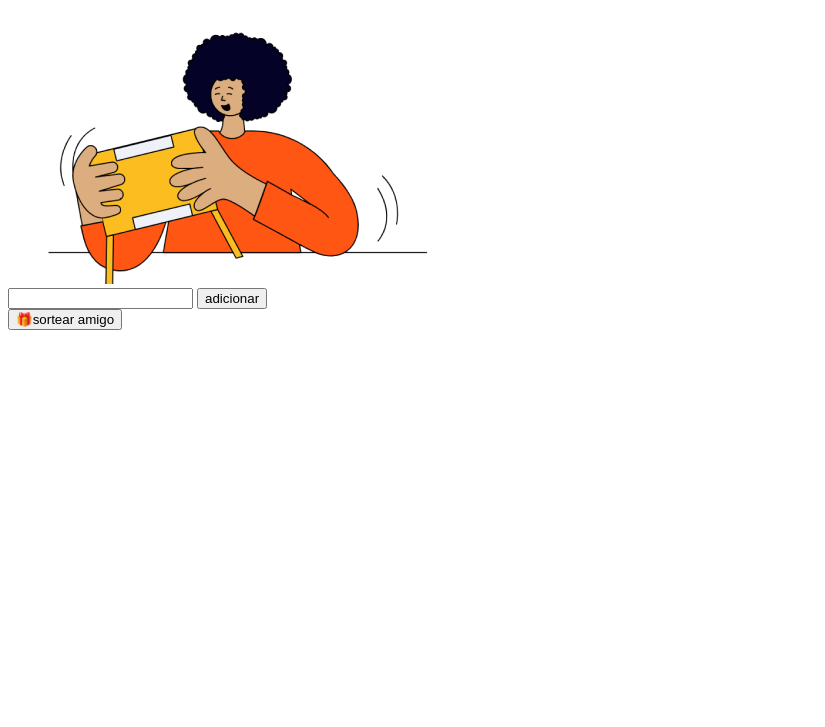
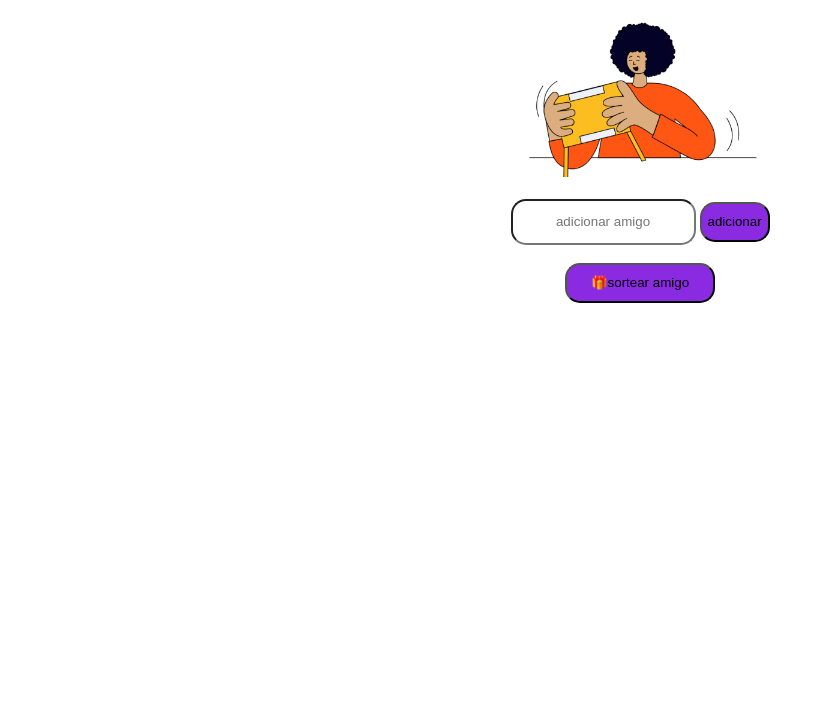
Before and after one commit to NicollasKuns/amigo_secreto, a plain HTML site: page index.html in a window 1280 px wide. Shown: the part 73-800 px from the top of the page, without its empty margins (0-825 px from the left). Drawn offline with Linux system fonts and the light colour scheme.

Commit message:
iniciando projeto 2

```diff
--- /dev/null
+++ b/css/index.css
@@ -0,0 +1,29 @@
+div{
+    color: blueviolet;
+    text-align: center;
+}
+
+#img{
+    height: 170px;
+    width: 270px;
+}
+
+#nomes{
+    text-align: center;
+    border-radius: 15px;
+    height: 40px;
+}
+
+#enviar{
+    border-radius: 15px;
+    background-color: blueviolet;
+    width: 70px;
+    height: 40px;
+}
+
+#sortear{
+    border-radius: 15px;
+    background-color: blueviolet;
+    width: 150px;
+    height: 40px;
+}
--- a/index.html
+++ b/index.html
@@ -4,14 +4,15 @@
     <meta charset="UTF-8">
     <meta name="viewport" content="width=device-width, initial-scale=1.0">
     <title>Amigo secreto</title>
+    <link rel="stylesheet" href="css/index.css">
 </head>
 <body>
     <div>
         <h1>amigo secreto</h1>
-        <img src="img/amigo-secreto(7).png"><br>
-        <input type="text">
-        <input type="submit" value="adicionar"><br>
-        <input type="button" value="🎁sortear amigo">
+        <img src="img/amigo-secreto(7).png" id="img"><br><br>
+        <input type="text" id="nomes" placeholder="adicionar amigo">
+        <input type="submit" value="adicionar" id="enviar"><br><br>
+        <input type="button" value="🎁sortear amigo" id="sortear">
     </div>
 </body>
 </html>
```
